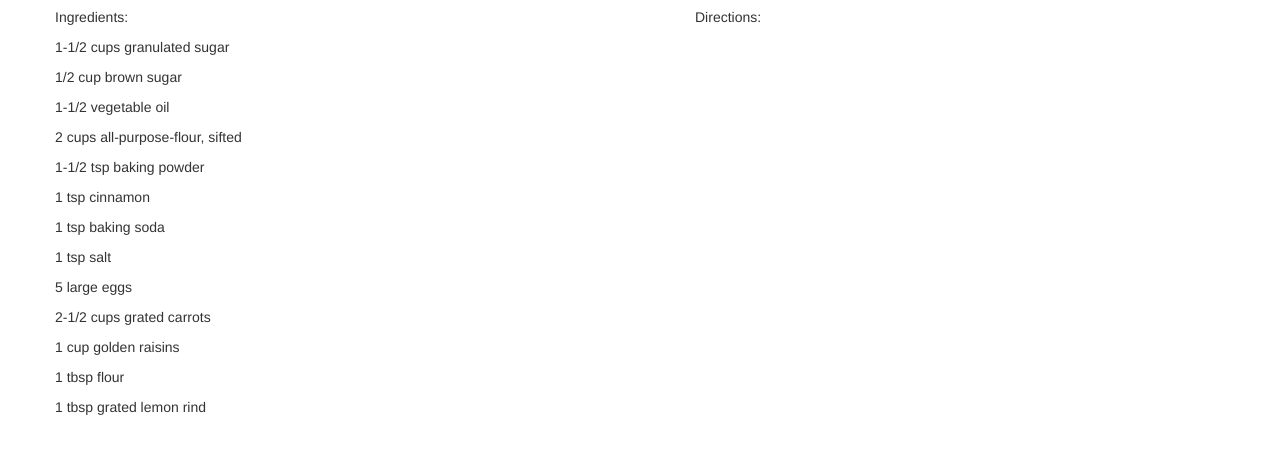
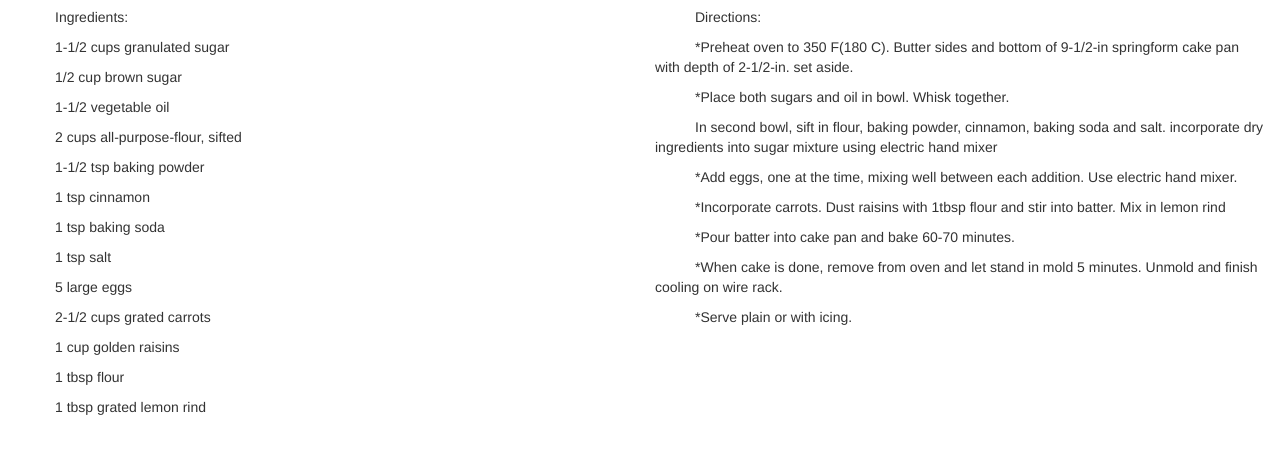
Before and after one commit to cathysoyam/onepiece.github.io, a plain HTML site: page carrot_cake.html in a window 1280 px wide. Shown: the part 318-772 px from the top of the page. Drawn offline with nearby package versions, Linux system fonts and the light colour scheme.

Commit message:
Add files via upload

```diff
--- a/carrot_cake.html
+++ b/carrot_cake.html
@@ -69,15 +69,15 @@
               <p>1 tbsp grated lemon rind </p>
   		</div>
       <div class="col-sm-6" >
-          <p>Directions: </p>
-          <p> </p>
-              <p> </p>
-              <p> </p>
-              <p> </p>
-              <p> </p>
-              <p> </p>
-              <p> </p>
-              <p> </p>
+           <p>Directions: </p>
+              <p>*Preheat oven to 350 F(180 C). Butter sides and bottom of 9-1/2-in springform cake pan with depth of 2-1/2-in. set aside.</p>
+              <p>*Place both sugars and oil in bowl. Whisk together.</p>
+              <p>In second bowl, sift in flour, baking powder, cinnamon, baking soda and salt. incorporate dry ingredients into sugar mixture using electric hand mixer </p>
+              <p>*Add eggs, one at the time, mixing well between each addition. Use electric hand mixer. </p>
+              <p>*Incorporate carrots. Dust raisins with 1tbsp flour and stir into batter. Mix in lemon rind </p>
+              <p>*Pour batter into cake pan and bake 60-70 minutes. </p>
+              <p>*When cake is done, remove from oven and let stand in mold 5 minutes. Unmold and finish cooling on wire rack. </p>
+              <p>*Serve plain or with icing. </p>
       </div>
     </div>
   </div>
```
